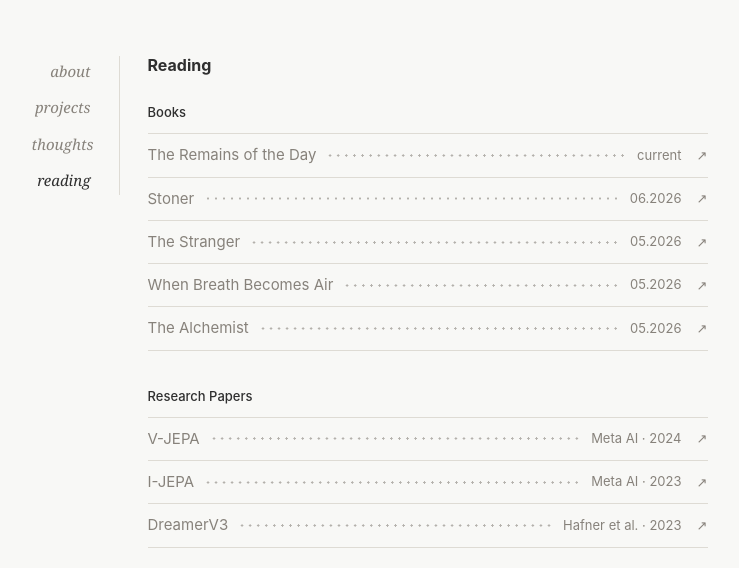
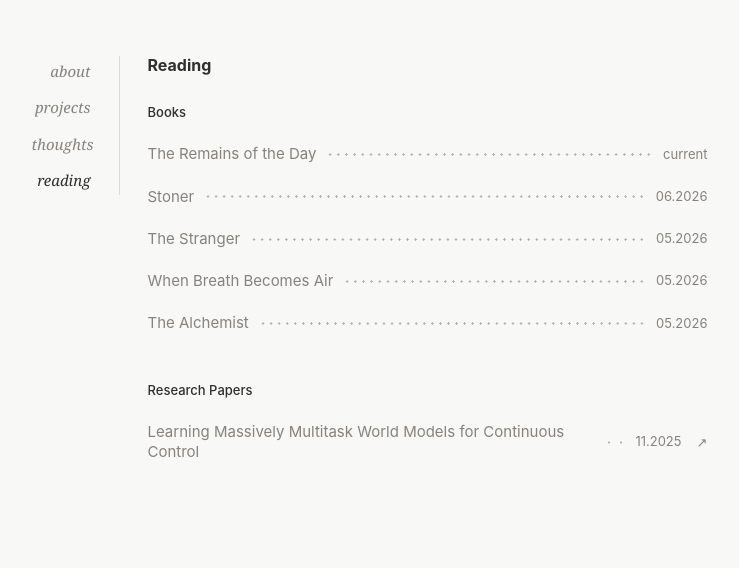
Before and after one commit to benyebai/Ben-Website, a Next.js app: page / in a window 1280 px wide. Both pictures are taken after a click on the button "reading". Shown: the top 568 px of the page, without its empty margins (267-1006 px from the left). Built offline with nearby package versions, Linux system fonts and the light colour scheme; a web font is replaced by a local one.

Commit message:
Refine reading list and research notes

```diff
--- a/app/components/ReadingPanel.jsx
+++ b/app/components/ReadingPanel.jsx
@@ -11,31 +11,26 @@ const sections = [
         id: "remains-of-the-day",
         title: "The Remains of the Day",
         meta: "current",
-        note: "Reading now. Notes to come once I have had a little more time with it.",
       },
       {
         id: "stoner",
         title: "Stoner",
         meta: "06.2026",
-        note: "A quiet book about an ordinary life that never feels ordinary. I kept thinking about how dignity can live in persistence, even when almost nobody notices it.",
       },
       {
         id: "the-stranger",
         title: "The Stranger",
         meta: "05.2026",
-        note: "Short, detached, and unsettling. What stayed with me was the friction between living honestly and performing the emotions that other people expect from us.",
       },
       {
         id: "when-breath-becomes-air",
         title: "When Breath Becomes Air",
         meta: "05.2026",
-        note: "A moving reflection on ambition, mortality, and what makes work meaningful when time becomes scarce.",
       },
       {
         id: "the-alchemist",
         title: "The Alchemist",
         meta: "05.2026",
-        note: "Simple and earnest. I liked its insistence that choosing a direction matters, even when the path only makes sense in hindsight.",
       },
     ],
   },
@@ -44,25 +39,17 @@ const sections = [
     title: "Research Papers",
     items: [
       {
-        id: "v-jepa",
-        title: "V-JEPA",
-        meta: "Meta AI · 2024",
-        href: "https://arxiv.org/abs/2402.08446",
-        note: "The idea I keep returning to is that a useful world model does not need to reconstruct every pixel. Predicting representations can force the model to preserve what matters while ignoring details that do not.",
-      },
-      {
-        id: "i-jepa",
-        title: "I-JEPA",
-        meta: "Meta AI · 2023",
-        href: "https://arxiv.org/abs/2301.08243",
-        note: "A clean demonstration of learning semantic representations through prediction in latent space. It made the case for abstraction feel concrete rather than philosophical.",
-      },
-      {
-        id: "dreamerv3",
-        title: "DreamerV3",
-        meta: "Hafner et al. · 2023",
-        href: "https://arxiv.org/abs/2301.04104",
-        note: "What interests me here is the generality: one set of choices working across very different environments. It is a useful reference point for what a practical learned world model can enable.",
+        id: "massively-multitask-world-models",
+        title: "Learning Massively Multitask World Models for Continuous Control",
+        meta: "11.2025",
+        href: "https://arxiv.org/abs/2511.19584",
+        summary:
+          "Most attempts at general-purpose control still focus on a single task or learn offline from expert data, which limits both scale and data diversity. Inspired by the LLM recipe, Newt first pretrains one model on demonstrations from many tasks and environments, then continues with online RL across 200 tasks to learn useful behavior.",
+        highlights: [
+          "A language-conditioned world model trained jointly across 200 tasks with online RL, instead of narrow single-task objectives or offline RL alone.",
+          "Architecture and training-pipeline changes that make large multitask training runs more efficient.",
+          "A new benchmark spanning 200 tasks across multiple domains and embodiments.",
+        ],
       },
     ],
   },
@@ -119,6 +106,7 @@ export default function ReadingPanel() {
 
               return (
                 <li key={item.id}>
+                  {item.summary ? (
                     <button
                       type="button"
                       className="reading-trigger"
@@ -132,6 +120,13 @@ export default function ReadingPanel() {
                         ↗
                       </span>
                     </button>
+                  ) : (
+                    <div className="reading-row">
+                      <span className="reading-title">{item.title}</span>
+                      <span className="reading-dots" aria-hidden="true" />
+                      <span className="reading-meta">{item.meta}</span>
+                    </div>
+                  )}
                 </li>
               );
             })}
@@ -161,7 +156,14 @@ export default function ReadingPanel() {
             <h3 id="reading-modal-title">{selectedItem.title}</h3>
             <p className="reading-modal-meta">{selectedItem.meta}</p>
             <div className="reading-modal-note">
-              <p>{selectedItem.note}</p>
+              <h4>Summary</h4>
+              <p>{selectedItem.summary}</p>
+              <h4>What’s new</h4>
+              <ul>
+                {selectedItem.highlights.map((highlight) => (
+                  <li key={highlight}>{highlight}</li>
+                ))}
+              </ul>
             </div>
             {selectedItem.href && (
               <a
--- a/app/globals.css
+++ b/app/globals.css
@@ -333,27 +333,30 @@ a {
   margin: 0;
   padding: 0;
   list-style: none;
-  border-top: 1px solid var(--line);
 }
 
-.reading-list li {
-  border-bottom: 1px solid var(--line);
+.reading-row,
+.reading-trigger {
+  display: grid;
+  column-gap: 10px;
+  align-items: center;
+  width: 100%;
+  padding: 11px 0;
+  color: var(--muted);
+  font: inherit;
+  line-height: 1.35;
+}
+
+.reading-row {
+  grid-template-columns: auto minmax(20px, 1fr) auto;
 }
 
 .reading-trigger {
   appearance: none;
-  display: grid;
-  grid-template-columns: auto minmax(20px, 1fr) auto 16px;
-  column-gap: 10px;
-  align-items: center;
-  width: 100%;
-  padding: 11px 0;
+  grid-template-columns: minmax(0, auto) minmax(20px, 1fr) auto 16px;
   border: 0;
   background: transparent;
-  color: var(--muted);
   cursor: pointer;
-  font: inherit;
-  line-height: 1.35;
   text-align: left;
   transition: color 160ms ease;
 }
@@ -474,6 +477,29 @@ a {
 
 .reading-modal-note p {
   margin: 0;
+}
+
+.reading-modal-note h4 {
+  margin: 28px 0 8px;
+  color: var(--active);
+  font-size: 12px;
+  font-weight: 600;
+  line-height: 1.4;
+}
+
+.reading-modal-note h4:first-child {
+  margin-top: 0;
+}
+
+.reading-modal-note ul {
+  display: grid;
+  gap: 10px;
+  margin: 0;
+  padding-left: 18px;
+}
+
+.reading-modal-note li {
+  padding-left: 2px;
 }
 
 .reading-modal-link {
@@ -832,9 +858,14 @@ a {
     gap: 2px;
   }
 
+  .reading-row,
   .reading-trigger {
     grid-template-columns: minmax(0, auto) minmax(12px, 1fr) auto 16px;
     column-gap: 8px;
+  }
+
+  .reading-row {
+    grid-template-columns: minmax(0, auto) minmax(12px, 1fr) auto;
   }
 
   .reading-meta {
```
Lines whose indentation alone changed are shown as unchanged.
